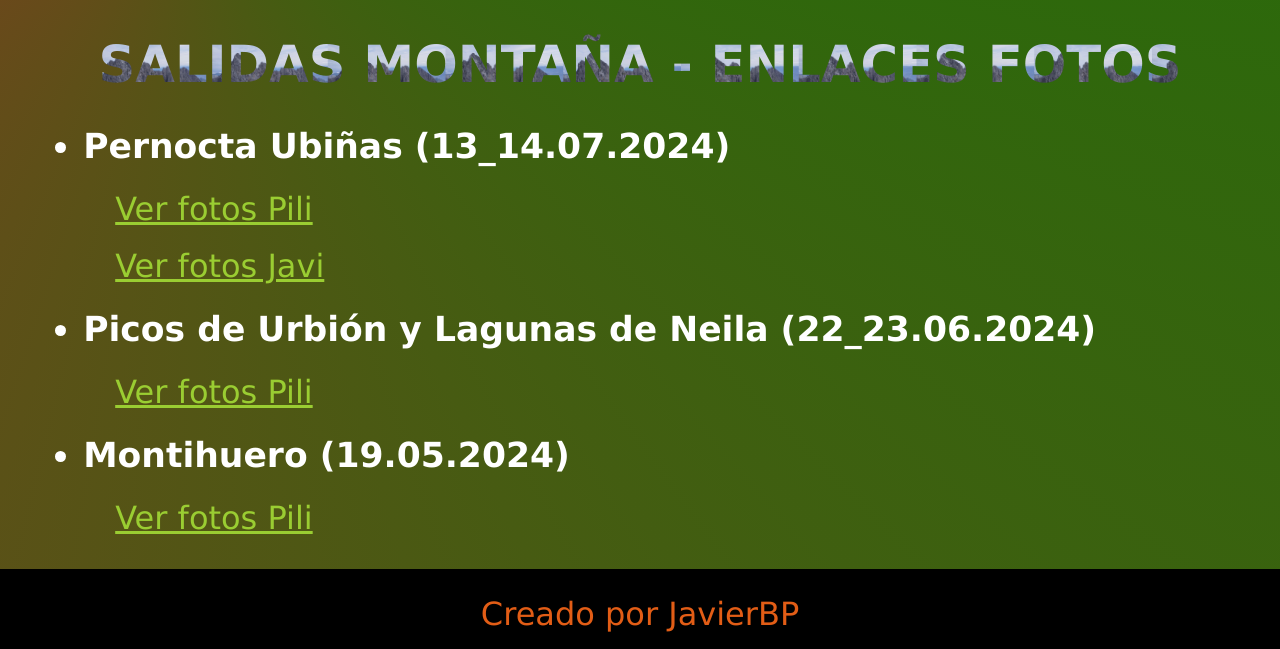
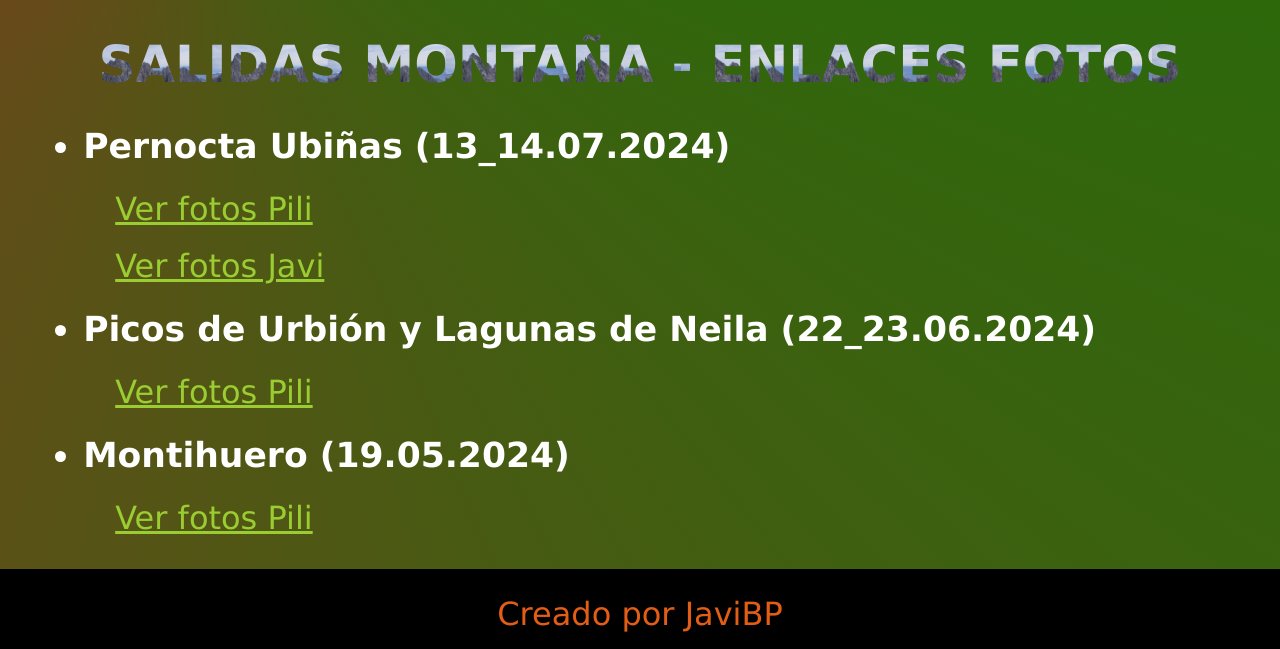
Before and after one commit to JavierBres/grupo_alternativo, a plain HTML site: page index.html in a window 1280 px wide. Shown: the part 162-811 px from the top of the page. Drawn offline with Linux system fonts and the light colour scheme.

Commit message:
footer change to JaviBP

```diff
--- a/index.html
+++ b/index.html
@@ -39,7 +39,7 @@
     </main>
 
     <footer>
-        <p>Creado por JavierBP</p>
+        <p>Creado por JaviBP</p>
     </footer>
 
 </body>
```
